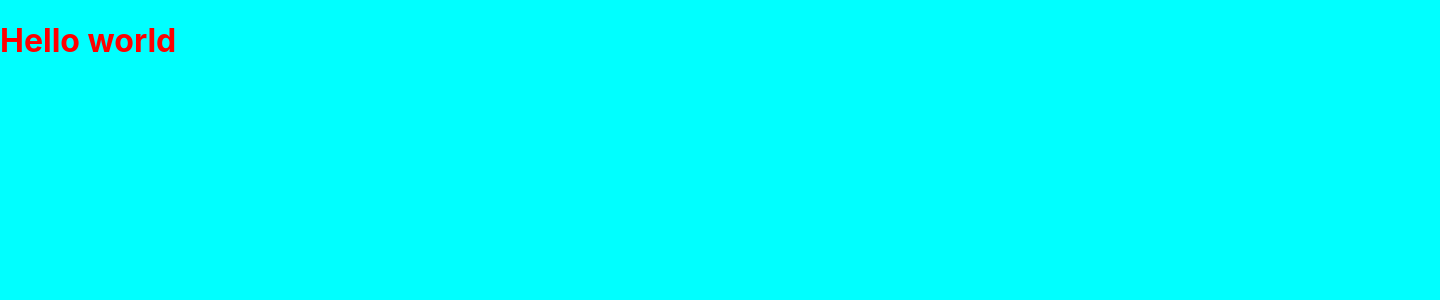
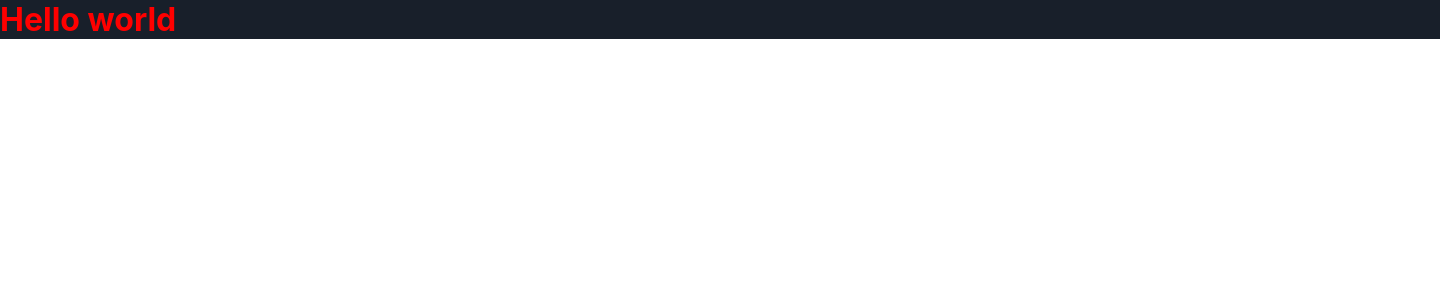
Before and after one commit to Shad-Islam/Fylo-dark-theme-landing-page, a React (Create React App) app: page / in a window 1280 px wide. Shown: the top 300 px of the page, 1440 px wide, since content can reach past the window. Built offline with nearby package versions, Linux system fonts and the light colour scheme.

Commit message:
Create container and set background

```diff
--- a/src/App.js
+++ b/src/App.js
@@ -1,11 +1,13 @@
 import Navbar from "./components/Navbar";
-import Global from "./components/styles/globalStyle";
+import { Global, Container } from "./components/styles/globalStyle";
 
 function App() {
   return (
     <>
       <Global />
-      <Navbar />
+      <Container>
+        <Navbar />
+      </Container>
     </>
   );
 }
--- a/src/components/styles/globalStyle.js
+++ b/src/components/styles/globalStyle.js
@@ -1,12 +1,22 @@
-import { createGlobalStyle } from "styled-components";
+import styled, { createGlobalStyle } from "styled-components";
 
 const Global = createGlobalStyle`
-body{
-background-color: aqua;
-height: 100vh;
-width: 100%;
-}
-
+ * {
+    margin: 0;
+    padding: 0;
+    box-sizing: border-box;
+  }
 `;
 
-export default Global;
+// Container styled component
+const Container = styled.div`
+  width: 1440px;
+  margin: 0 auto;
+  background-color: hsl(218, 28%, 13%);
+
+  @media (max-width: 375px) {
+    width: 100%;
+  }
+`;
+
+export { Global, Container };
```
